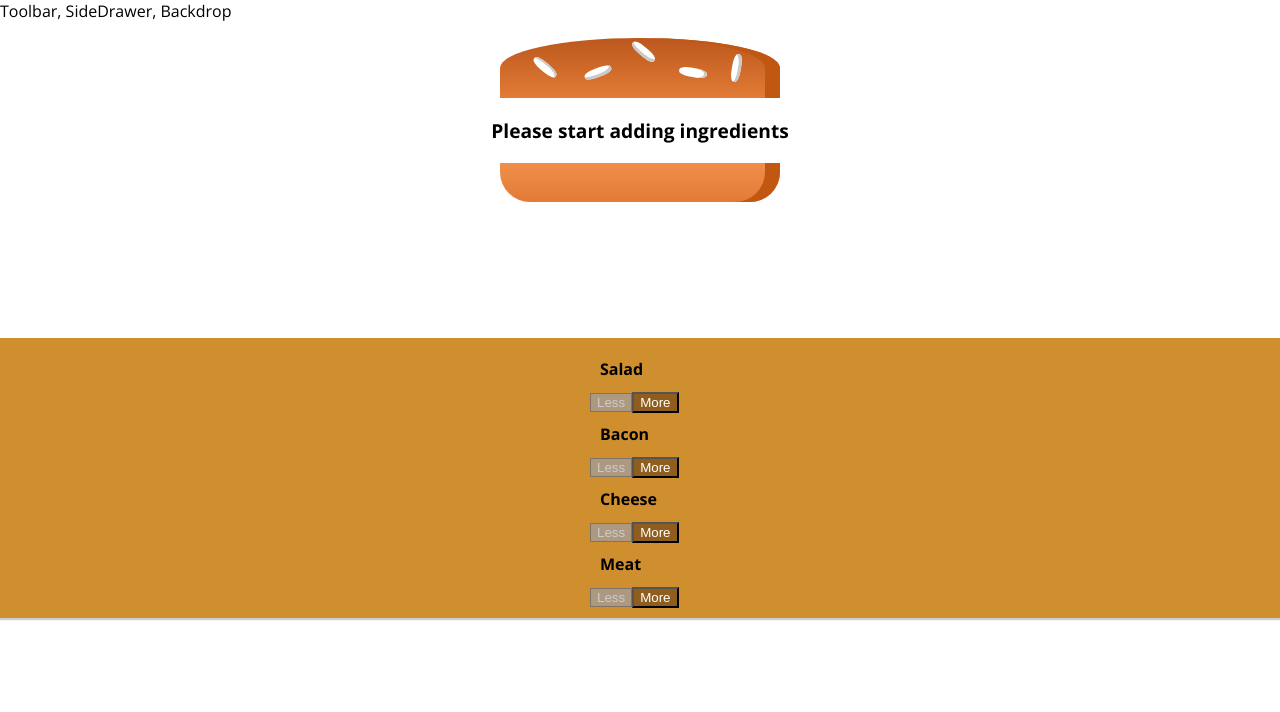
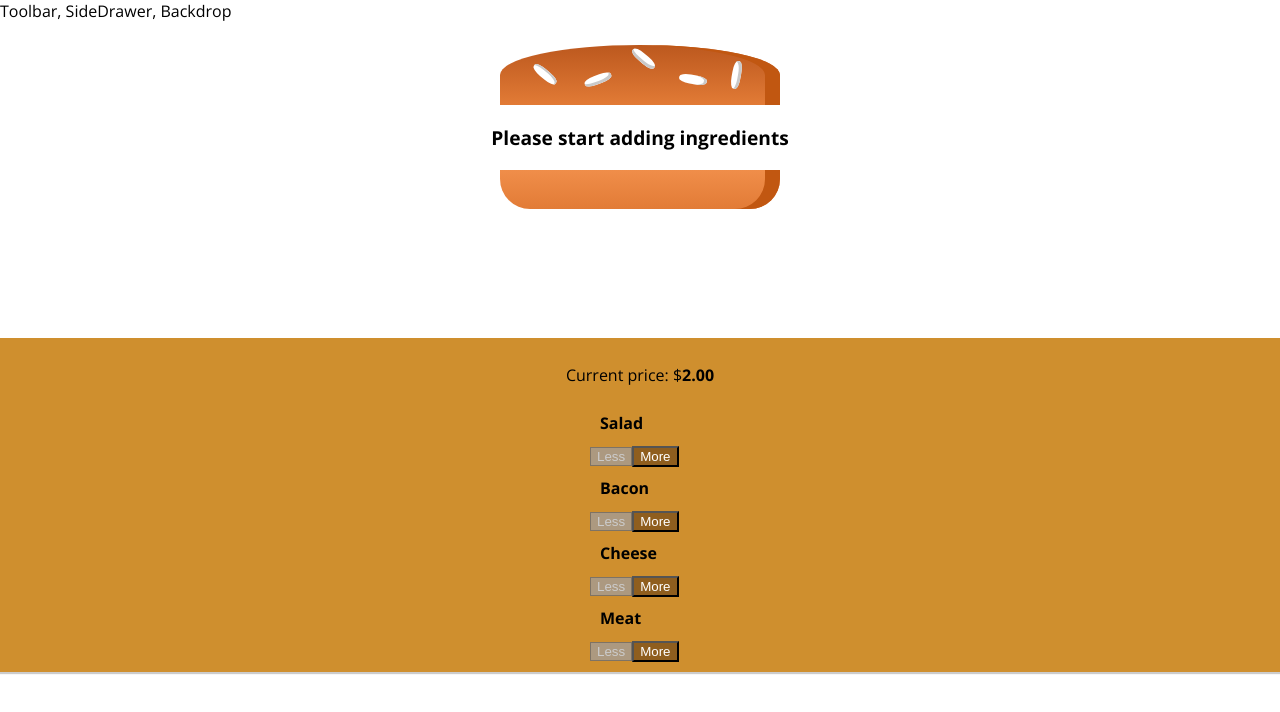
Before and after one commit to zdrale/Burger, a React app: page / in a window 1280 px wide. Shown: the top 712 px of the page. Built offline with nearby package versions, Linux system fonts and the light colour scheme.

Commit message:
Added total price

```diff
--- a/src/components/Burger/BuildControls/BuildControls.js
+++ b/src/components/Burger/BuildControls/BuildControls.js
@@ -12,6 +12,10 @@ const controls = [
 const BuildControls = (props) => {
   return (
     <div className={classes.BuildControls}>
+      <p>
+        Current price: $<strong>{props.price.toFixed(2)}</strong>
+      </p>
+
       {controls.map((ctrl) => (
         <BuildControl
           key={ctrl.label}
--- a/src/components/Burger/Burger.css
+++ b/src/components/Burger/Burger.css
@@ -5,6 +5,7 @@
     text-align: center;
     font-weight: bold;
     font-size: 1.2rem;
+    overflow: scroll;
 }
 
 
--- a/src/containers/BurgerBuilder.js
+++ b/src/containers/BurgerBuilder.js
@@ -66,6 +66,7 @@ class BurgerBuilder extends Component {
           ingredientAdded={this.addIngredientHandler}
           ingredientRemoved={this.removeIngredientHandler}
           disabled={disableInfo}
+          price={this.state.totalPrice}
         />
       </Auxilery>
     );
```
